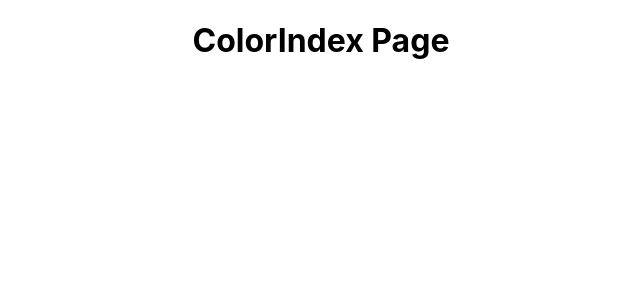
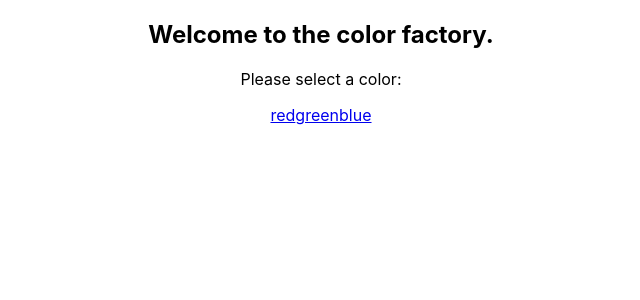
Before and after one commit to adshay18/router-patterns-part2, a React (Create React App) app: page /colors in a window 1280 px wide. Shown: the top 300 px of the page, without its empty margins (319-959 px from the left). Built offline with nearby package versions, Linux system fonts and the light colour scheme.

Commit message:
make colorlist and routes functional

```diff
--- a/src/ColorIndex.js
+++ b/src/ColorIndex.js
@@ -1,7 +1,26 @@
 import { useState, useEffect } from 'react';
+import { Link } from 'react-router-dom';
+import { v4 as uuid } from 'uuid';
 
-const ColorIndex = () => {
-	return <h1>ColorIndex Page</h1>;
+const ColorIndex = ({ colors }) => {
+	return (
+		<div className="ColorIndex">
+			<div className="ColorIndex-header">
+				<h2>Welcome to the color factory.</h2>
+			</div>
+			<div className="ColorIndex-list">
+				<p>Please select a color:</p>
+				{colors.map((color) => (
+					<Link key={uuid()} to={`/colors/${color}`}>
+						{color}
+					</Link>
+				))}
+			</div>
+		</div>
+	);
 };
 
+ColorIndex.defaultProps = {
+	colors: [ 'red', 'green', 'blue' ]
+};
 export default ColorIndex;
```
